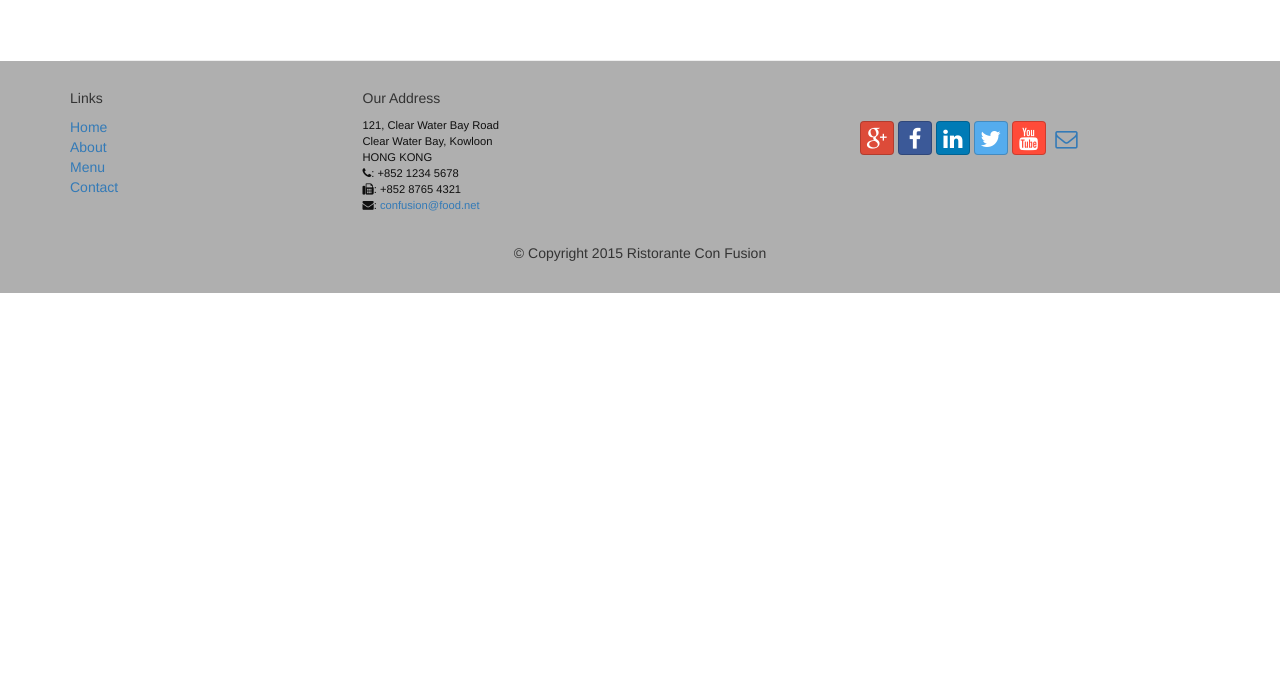
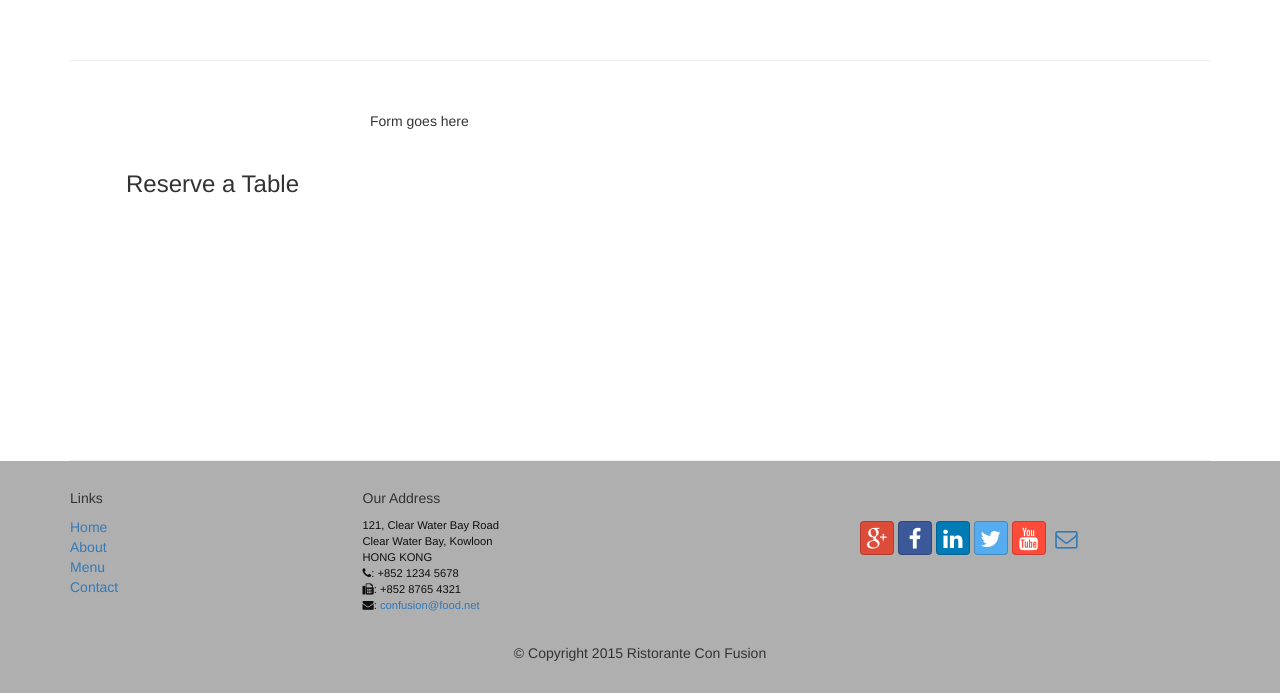
Before and after one commit to dhoyosm/simple-bootstrap-project, a plain HTML site: page index.html in a window 1280 px wide. Shown: the part 1654-2347 px from the top of the page. Before the commit the page ends 1947 px from the top, so only its background shows below. Drawn offline with nearby package versions, Linux system fonts and the light colour scheme.

Commit message:
Assignment 2, Task 2, Reserve-Table button

```diff
--- a/index.html
+++ b/index.html
@@ -85,6 +85,10 @@
                     <p style="padding:20px;"></p>
                     <img src="img/logo.png" class="img-responsive">
                 </div>
+                <div class="col-xs-12 col-sm-2">
+                    <p style="padding:40px;"></p>
+                    <a class="btn btn-warning" href="#reserveform" role="button">Reserve Table</a>
+                </div>
             </div>
         </div>
     </header>
@@ -149,6 +153,15 @@
                 </div>
             </div>
         </div>
+        <div class="row row-content" id="reserveform">
+            <div class="col-xs-12 col-sm-3">
+                <p style="padding:20px;"></p>
+                <h3 align=center>Reserve a Table</h3>
+            </div>
+            <div class="col-xs-12 col-sm-9">
+                Form goes here
+            </div>
+        </div>
     </div>
     <footer class="row-footer">
         <div class="container">
```
